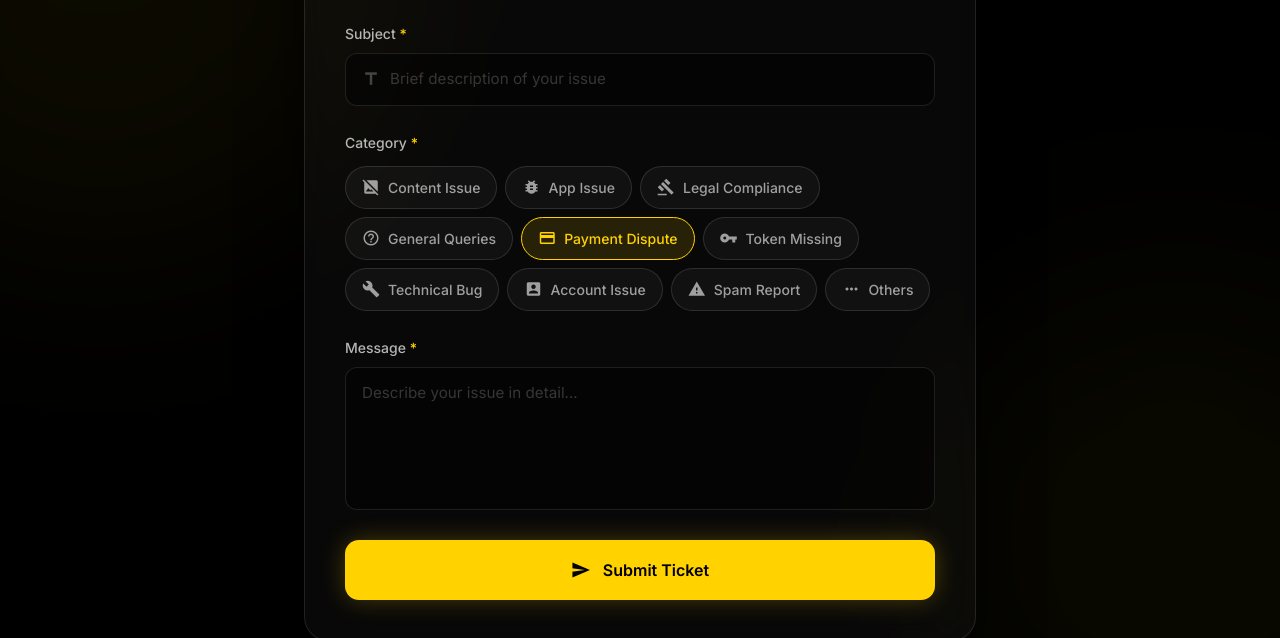
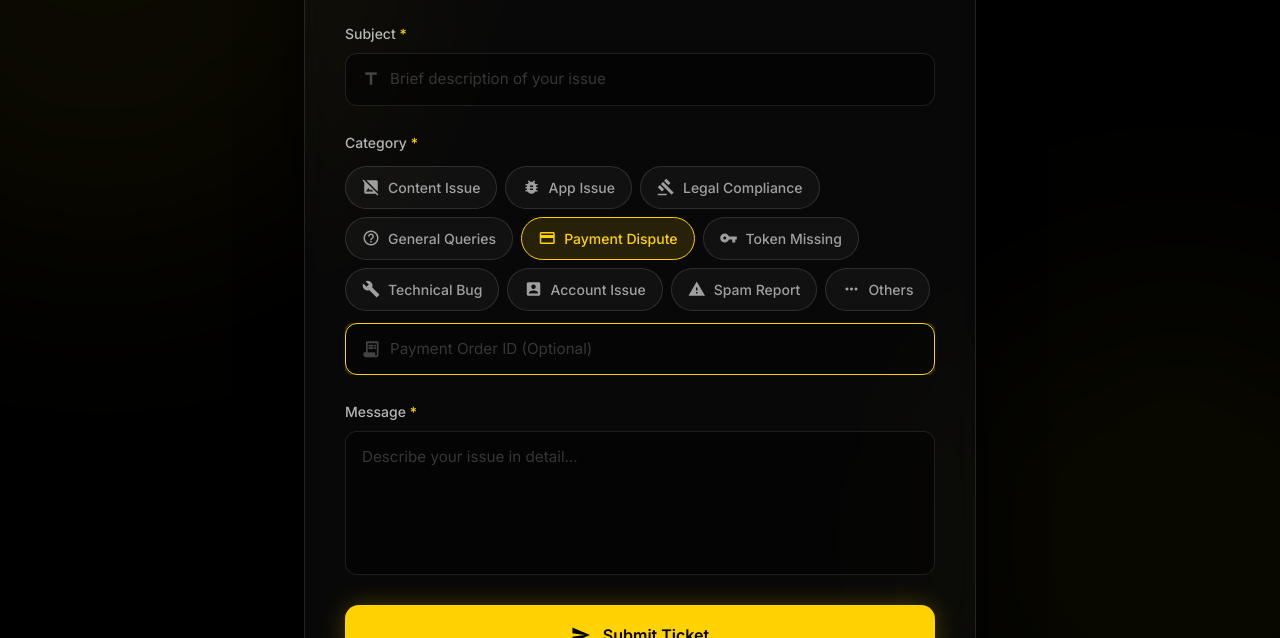
Before and after one commit to Rnd-Here/TakeOne-Landing-Page, a website: page support.html in a window 1280 px wide. Both pictures are taken after a click on the element 640 px from the left and 835 px from the top of the page. Shown: the part 597-1235 px from the top of the page. Drawn offline with nearby package versions, Linux system fonts and the light colour scheme.

Commit message:
Show/hide optional Payment Order ID field when Payment Dispute category is selected

```diff
--- a/support.html
+++ b/support.html
@@ -227,6 +227,20 @@
       opacity: 1;
       margin-top: 12px;
     }
+
+    /* Payment Order Wrapper */
+    #paymentOrderWrapper {
+      overflow: hidden;
+      max-height: 0;
+      opacity: 0;
+      transition: max-height 0.35s ease, opacity 0.35s ease, margin-top 0.35s ease;
+      margin-top: 0;
+    }
+    #paymentOrderWrapper.visible {
+      max-height: 80px;
+      opacity: 1;
+      margin-top: 12px;
+    }
   </style>
 </head>
 <body class="bg-black text-white antialiased selection:bg-primary selection:text-black">
@@ -402,6 +416,20 @@
               <p id="custom-category-error" class="text-xs text-red-400 hidden mt-1">Please describe your category.</p>
             </div>
 
+            <!-- Payment Order ULID input (shown only for "Payment Dispute") -->
+            <div id="paymentOrderWrapper">
+              <div class="relative">
+                <span class="material-icons absolute left-4 top-1/2 -translate-y-1/2 text-white/25 text-xl pointer-events-none">receipt_long</span>
+                <input
+                  id="support-payment-order-ulid"
+                  type="text"
+                  name="payment_order_ulid"
+                  class="form-field pl-11"
+                  placeholder="Payment Order ID (Optional)"
+                >
+              </div>
+            </div>
+
             <!-- Hidden real input to carry the resolved category value -->
             <input type="hidden" id="support-category" name="category">
           </div>
@@ -575,6 +603,17 @@
       wrapper.classList.remove('visible');
       customInput.value = '';
     }
+
+    // Show / hide payment order wrapper for Payment Dispute
+    const paymentWrapper = document.getElementById('paymentOrderWrapper');
+    const paymentInput = document.getElementById('support-payment-order-ulid');
+    if (value === 'Payment Dispute') {
+      paymentWrapper.classList.add('visible');
+      paymentInput.focus();
+    } else {
+      paymentWrapper.classList.remove('visible');
+      paymentInput.value = '';
+    }
   }
 
   document.getElementById('categoryChips').addEventListener('click', (e) => {
@@ -645,6 +684,7 @@
       subject:  document.getElementById('support-subject').value.trim(),
       message:  document.getElementById('support-message').value.trim(),
       category: rawCategory,
+      paymentOrderUlid: document.getElementById('support-payment-order-ulid').value.trim(),
     };
 
     // Disable button & show spinner
@@ -686,6 +726,7 @@
         });
         document.getElementById('support-category').value = '';
         document.getElementById('customCategoryWrapper').classList.remove('visible');
+        document.getElementById('paymentOrderWrapper').classList.remove('visible');
         document.getElementById('char-counter').textContent = '30';
         // Scroll to success
         formSuccess.scrollIntoView({ behavior: 'smooth', block: 'center' });
```
